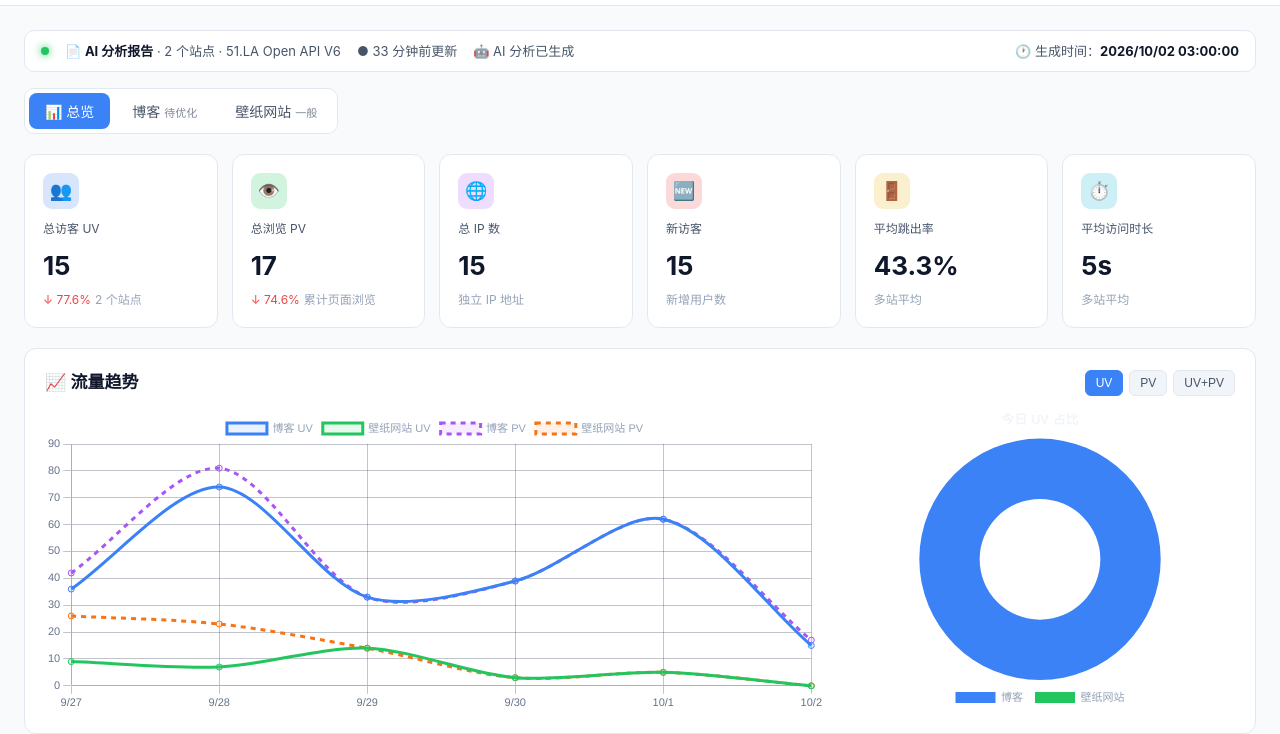
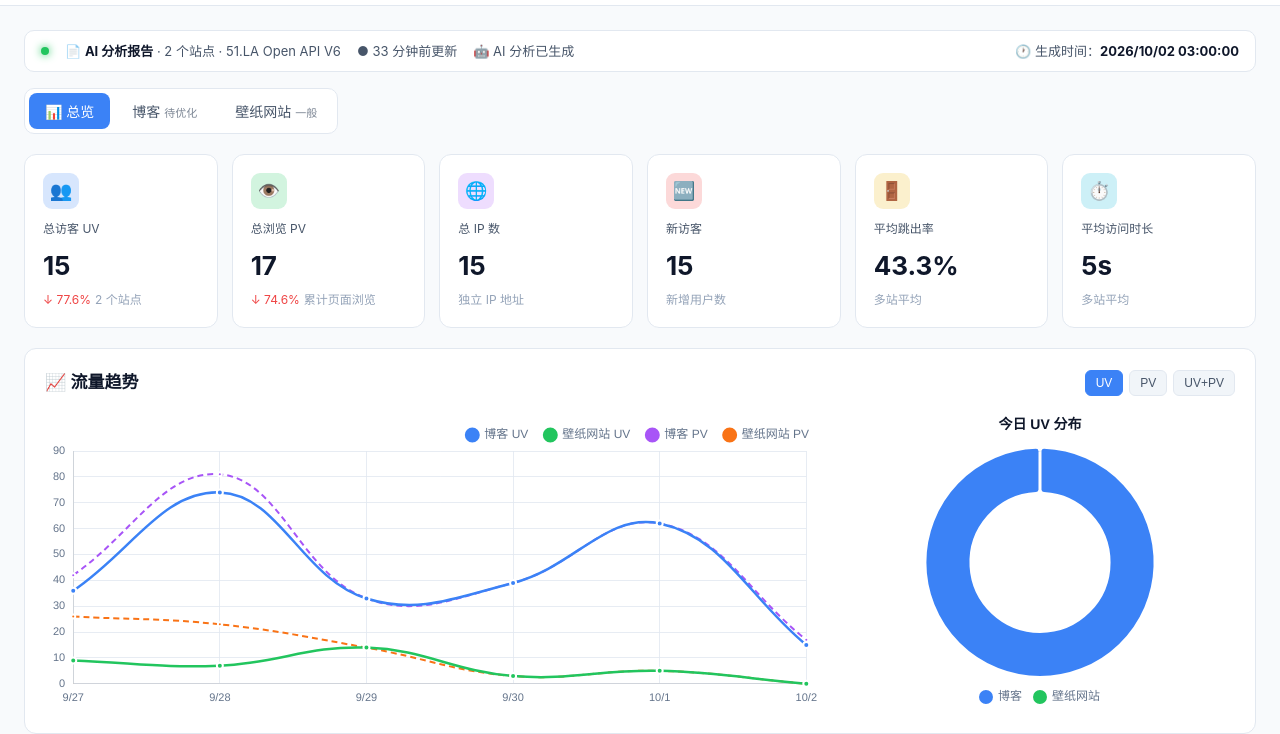
Before and after one commit to flow2000/website-analytics, a website: page public/index.html in a window 1280 px wide. Shown: the part 73-807 px from the top of the page. Drawn offline with nearby package versions, Linux system fonts and the light colour scheme.

Commit message:
feat: 优化流量趋势图表格式 - 渐变填充/数据点/主题适配/美化tooltip/饼图优化

```diff
--- a/public/index.html
+++ b/public/index.html
@@ -941,13 +941,31 @@ function renderChart(data) {
   });
   const dates = Array.from(allDates).sort();
 
-  const colors = [
-    { border: '#3b82f6', bg: 'rgba(59, 130, 246, 0.1)' },
-    { border: '#22c55e', bg: 'rgba(34, 197, 94, 0.1)' },
-    { border: '#a855f7', bg: 'rgba(168, 85, 247, 0.1)' },
-    { border: '#f97316', bg: 'rgba(249, 115, 22, 0.1)' },
-    { border: '#ec4899', bg: 'rgba(236, 72, 153, 0.1)' }
+  const isDark = document.body.dataset.theme === 'dark';
+  const textColor = isDark ? '#94a3b8' : '#64748b';
+  const gridColor = isDark ? 'rgba(51, 65, 85, 0.4)' : 'rgba(226, 232, 240, 0.8)';
+  const tooltipBg = isDark ? 'rgba(15, 23, 42, 0.98)' : 'rgba(255, 255, 255, 0.98)';
+  const tooltipTitle = isDark ? '#f1f5f9' : '#0f172a';
+  const tooltipBody = isDark ? '#94a3b8' : '#475569';
+  const tooltipBorder = isDark ? '#334155' : '#e2e8f0';
+
+  const colorSets = [
+    { main: '#3b82f6', light: 'rgba(59, 130, 246, 0.15)', gradient: ['rgba(59, 130, 246, 0.25)', 'rgba(59, 130, 246, 0.02)'] },
+    { main: '#22c55e', light: 'rgba(34, 197, 94, 0.15)', gradient: ['rgba(34, 197, 94, 0.25)', 'rgba(34, 197, 94, 0.02)'] },
+    { main: '#a855f7', light: 'rgba(168, 85, 247, 0.15)', gradient: ['rgba(168, 85, 247, 0.25)', 'rgba(168, 85, 247, 0.02)'] },
+    { main: '#f97316', light: 'rgba(249, 115, 22, 0.15)', gradient: ['rgba(249, 115, 22, 0.25)', 'rgba(249, 115, 22, 0.02)'] },
+    { main: '#ec4899', light: 'rgba(236, 72, 153, 0.15)', gradient: ['rgba(236, 72, 153, 0.25)', 'rgba(236, 72, 153, 0.02)'] },
+    { main: '#06b6d4', light: 'rgba(6, 182, 212, 0.15)', gradient: ['rgba(6, 182, 212, 0.25)', 'rgba(6, 182, 212, 0.02)'] }
   ];
+
+  // 创建渐变背景
+  function createGradient(ctx2, chartArea, colors) {
+    if (!chartArea) return colors[0];
+    const gradient = ctx2.createLinearGradient(0, chartArea.top, 0, chartArea.bottom);
+    gradient.addColorStop(0, colors[0]);
+    gradient.addColorStop(1, colors[1]);
+    return gradient;
+  }
 
   // 趋势图
   let datasets = [];
@@ -956,34 +974,47 @@ function renderChart(data) {
     // 总览：显示每个站点的趋势
     if (STATE.currentMetric === 'uv' || STATE.currentMetric === 'both') {
       sites.forEach((site, i) => {
-        const color = colors[i % colors.length];
+        const c = colorSets[i % colorSets.length];
         datasets.push({
           label: site.name + ' UV',
           data: dates.map(d => {
             const h = site.history?.find(x => x.date === d);
             return h?.uv ?? 0;
           }),
-          borderColor: color.border,
-          backgroundColor: color.bg,
-          tension: 0.3,
-          fill: STATE.currentMetric === 'uv'
+          borderColor: c.main,
+          backgroundColor: c.light,
+          borderWidth: 2.5,
+          tension: 0.4,
+          fill: STATE.currentMetric === 'uv',
+          pointRadius: 3,
+          pointHoverRadius: 6,
+          pointBackgroundColor: c.main,
+          pointBorderColor: '#fff',
+          pointBorderWidth: 2,
+          pointHoverBorderWidth: 2
         });
       });
     }
     if (STATE.currentMetric === 'pv' || STATE.currentMetric === 'both') {
       sites.forEach((site, i) => {
-        const color = colors[(i + sites.length) % colors.length];
+        const c = colorSets[(i + sites.length) % colorSets.length];
         datasets.push({
           label: site.name + ' PV',
           data: dates.map(d => {
             const h = site.history?.find(x => x.date === d);
             return h?.pv ?? 0;
           }),
-          borderColor: color.border,
-          backgroundColor: color.bg,
-          borderDash: [5, 5],
-          tension: 0.3,
-          fill: STATE.currentMetric === 'pv'
+          borderColor: c.main,
+          backgroundColor: c.light,
+          borderWidth: 2,
+          borderDash: STATE.currentMetric === 'both' ? [6, 4] : [],
+          tension: 0.4,
+          fill: STATE.currentMetric === 'pv',
+          pointRadius: 2,
+          pointHoverRadius: 5,
+          pointBackgroundColor: c.main,
+          pointBorderColor: '#fff',
+          pointBorderWidth: 2
         });
       });
     }
@@ -993,28 +1024,40 @@ function renderChart(data) {
     if (site) {
       if (STATE.currentMetric === 'uv' || STATE.currentMetric === 'both') {
         datasets.push({
-          label: 'UV',
+          label: '访客数 UV',
           data: dates.map(d => {
             const h = site.history?.find(x => x.date === d);
             return h?.uv ?? 0;
           }),
           borderColor: '#3b82f6',
-          backgroundColor: 'rgba(59, 130, 246, 0.1)',
-          tension: 0.3,
-          fill: true
+          backgroundColor: 'rgba(59, 130, 246, 0.12)',
+          borderWidth: 2.5,
+          tension: 0.4,
+          fill: true,
+          pointRadius: 4,
+          pointHoverRadius: 7,
+          pointBackgroundColor: '#3b82f6',
+          pointBorderColor: '#fff',
+          pointBorderWidth: 2
         });
       }
       if (STATE.currentMetric === 'pv' || STATE.currentMetric === 'both') {
         datasets.push({
-          label: 'PV',
+          label: '浏览量 PV',
           data: dates.map(d => {
             const h = site.history?.find(x => x.date === d);
             return h?.pv ?? 0;
           }),
           borderColor: '#22c55e',
-          backgroundColor: 'rgba(34, 197, 94, 0.1)',
-          tension: 0.3,
-          fill: true
+          backgroundColor: 'rgba(34, 197, 94, 0.12)',
+          borderWidth: 2.5,
+          tension: 0.4,
+          fill: true,
+          pointRadius: 4,
+          pointHoverRadius: 7,
+          pointBackgroundColor: '#22c55e',
+          pointBorderColor: '#fff',
+          pointBorderWidth: 2
         });
       }
     }
@@ -1027,6 +1070,9 @@ function renderChart(data) {
   if (STATE.pieChart) {
     STATE.pieChart.destroy();
   }
+
+  // 计算平均值用于显示
+  const showLegend = (STATE.currentSite === 'overview' && sites.length > 1) || STATE.currentMetric === 'both';
 
   // 创建趋势图
   STATE.trendChart = new Chart(ctx, {
@@ -1044,37 +1090,100 @@ function renderChart(data) {
       },
       plugins: {
         legend: {
-          display: sites.length > 1 || STATE.currentMetric === 'both',
+          display: showLegend,
           position: 'top',
-          labels: { color: getComputedStyle(document.documentElement).getPropertyValue('--text-secondary'), font: { size: 11 } }
+          align: 'end',
+          labels: {
+            color: textColor,
+            font: { size: 12, weight: '500' },
+            padding: 16,
+            usePointStyle: true,
+            pointStyle: 'circle'
+          }
         },
         tooltip: {
-          backgroundColor: 'rgba(15, 23, 42, 0.95)',
-          titleColor: '#f1f5f9',
-          bodyColor: '#94a3b8',
-          borderColor: '#334155',
-          borderWidth: 1
+          backgroundColor: tooltipBg,
+          titleColor: tooltipTitle,
+          bodyColor: tooltipBody,
+          borderColor: tooltipBorder,
+          borderWidth: 1,
+          padding: 12,
+          cornerRadius: 8,
+          titleFont: { size: 13, weight: '600' },
+          bodyFont: { size: 12 },
+          displayColors: true,
+          boxPadding: 4,
+          callbacks: {
+            label: function(context) {
+              let label = context.dataset.label || '';
+              if (label) label += ': ';
+              if (context.parsed.y !== null) {
+                label += context.parsed.y.toLocaleString();
+              }
+              return label;
+            }
+          }
         }
       },
       scales: {
         x: {
-          grid: { color: 'rgba(51, 65, 85, 0.3)' },
-          ticks: { color: '#64748b', font: { size: 11 } }
+          grid: {
+            color: gridColor,
+            drawBorder: false,
+            drawTicks: false
+          },
+          ticks: {
+            color: textColor,
+            font: { size: 11 },
+            padding: 8
+          }
         },
         y: {
-          grid: { color: 'rgba(51, 65, 85, 0.3)' },
-          ticks: { color: '#64748b', font: { size: 11 } },
-          beginAtZero: true
+          beginAtZero: true,
+          grid: {
+            color: gridColor,
+            drawBorder: false,
+            drawTicks: false
+          },
+          ticks: {
+            color: textColor,
+            font: { size: 11 },
+            padding: 8,
+            callback: function(value) {
+              if (value >= 1000) return (value / 1000).toFixed(1) + 'k';
+              return value;
+            }
+          }
+        }
+      },
+      elements: {
+        line: {
+          capBezierPoints: true
         }
       }
-    }
+    },
+    plugins: [{
+      id: 'customCanvasBackgroundColor',
+      beforeDatasetsDraw: function(chart) {
+        const { ctx: ctx2, chartArea } = chart;
+        if (!chartArea) return;
+        // 为每条线应用渐变填充
+        chart.data.datasets.forEach((dataset, i) => {
+          if (dataset.fill && colorSets[i % colorSets.length]) {
+            const gradient = createGradient(ctx2, chartArea, colorSets[i % colorSets.length].gradient);
+            dataset.backgroundColor = gradient;
+          }
+        });
+      }
+    }]
   });
 
   // 饼图：今日各站点 UV 占比（仅总览模式）
   if (STATE.currentSite === 'overview') {
     const pieData = sites.map(s => s.today?.uv || 0);
     const pieLabels = sites.map(s => s.name);
-    const pieColors = sites.map((_, i) => colors[i % colors.length].border);
+    const pieColors = sites.map((_, i) => colorSets[i % colorSets.length].main);
+    const totalUv = pieData.reduce((a, b) => a + b, 0);
 
     $('comparisonSection').style.display = 'block';
 
@@ -1085,23 +1194,49 @@ function renderChart(data) {
         datasets: [{
           data: pieData,
           backgroundColor: pieColors,
-          borderWidth: 0
+          borderWidth: 3,
+          borderColor: isDark ? '#1e293b' : '#ffffff',
+          hoverOffset: 8,
+          borderRadius: 4
         }]
       },
       options: {
         responsive: true,
         maintainAspectRatio: false,
+        cutout: '60%',
         plugins: {
           legend: {
             position: 'bottom',
-            labels: { color: getComputedStyle(document.documentElement).getPropertyValue('--text-secondary'), font: { size: 11 }, padding: 12 }
+            labels: {
+              color: textColor,
+              font: { size: 12, weight: '500' },
+              padding: 12,
+              usePointStyle: true,
+              pointStyle: 'circle'
+            }
           },
           title: {
             display: true,
-            text: '今日 UV 占比',
-            color: getComputedStyle(document.documentElement).getPropertyValue('--text-primary'),
-            font: { size: 13, weight: '600' },
-            padding: { bottom: 10 }
+            text: '今日 UV 分布',
+            color: tooltipTitle,
+            font: { size: 14, weight: '600' },
+            padding: { bottom: 12, top: 4 }
+          },
+          tooltip: {
+            backgroundColor: tooltipBg,
+            titleColor: tooltipTitle,
+            bodyColor: tooltipBody,
+            borderColor: tooltipBorder,
+            borderWidth: 1,
+            padding: 10,
+            cornerRadius: 8,
+            callbacks: {
+              label: function(context) {
+                const value = context.parsed;
+                const pct = totalUv > 0 ? ((value / totalUv) * 100).toFixed(1) : 0;
+                return context.label + ': ' + value.toLocaleString() + ' (' + pct + '%)';
+              }
+            }
           }
         }
       }
```
